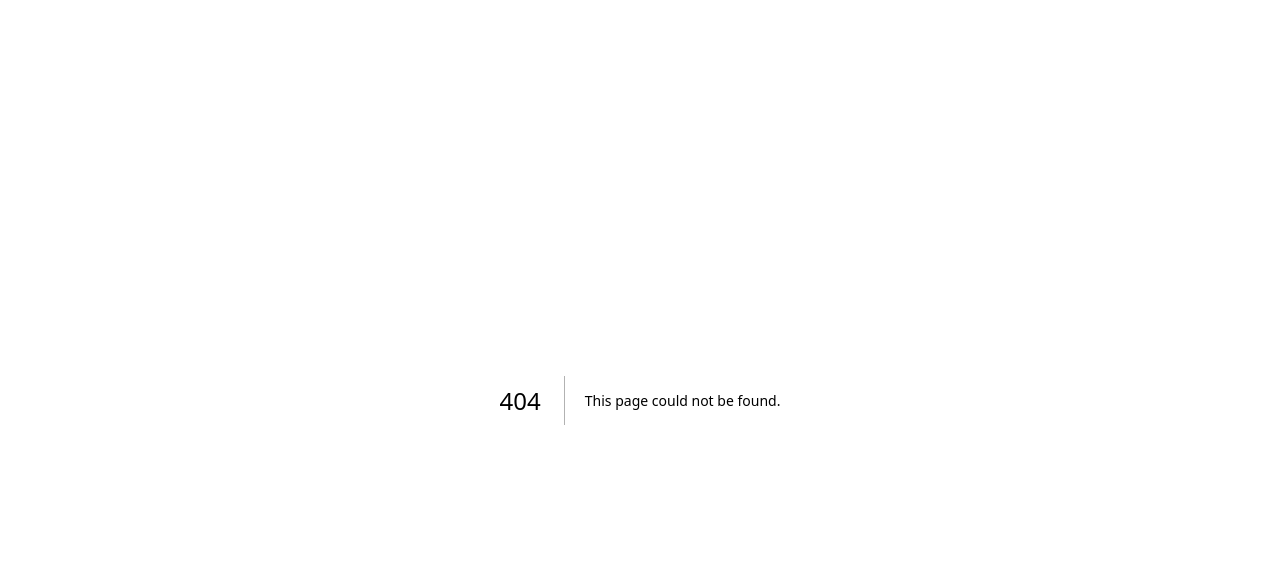
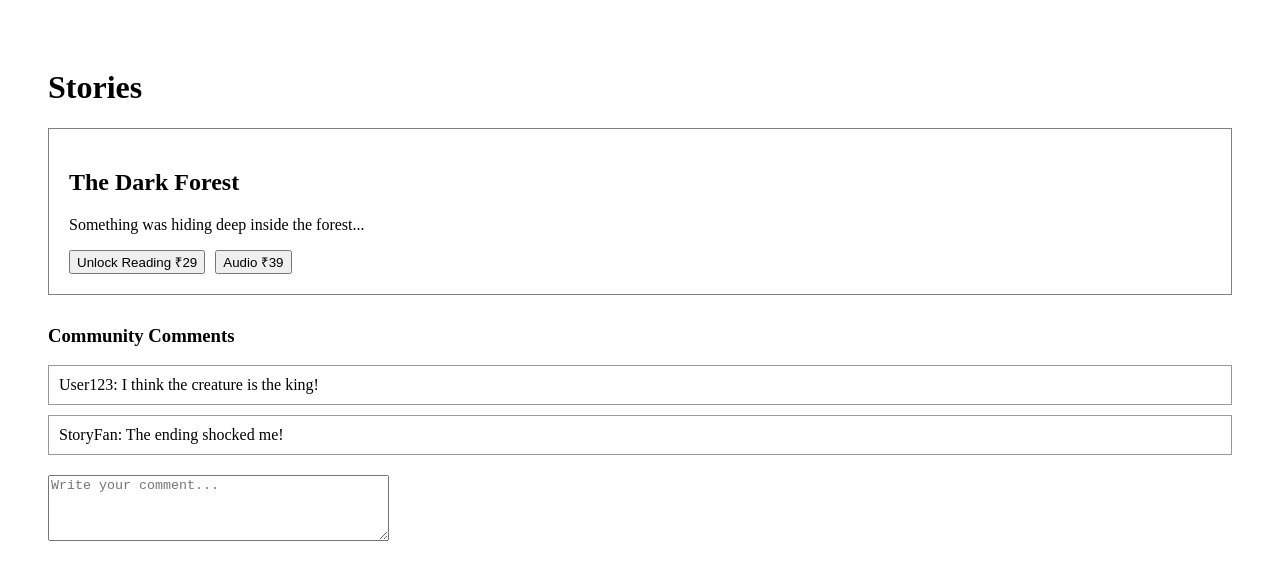
Before and after one commit to suravarapupadma095-beep/storybookverse, a Next.js app: page /stories in a window 1280 px wide. Before the commit this address had no page. Shown: the top 580 px of the page. Built offline with nearby package versions, Linux system fonts and the light colour scheme.

Commit message:
Create pages/stories.js

```diff
--- /dev/null
+++ b/pages/stories.js
@@ -0,0 +1,32 @@
+export default function Stories() {
+  return (
+    <div style={{padding:'40px'}}>
+      <h1>Stories</h1>
+
+      <div style={{border:'1px solid gray',padding:'20px',marginTop:'20px'}}>
+        <h2>The Dark Forest</h2>
+
+        <p>
+          Something was hiding deep inside the forest...
+        </p>
+
+        <button>Unlock Reading ₹29</button>
+        <button style={{marginLeft:'10px'}}>Audio ₹39</button>
+      </div>
+
+      <div style={{marginTop:'30px'}}>
+        <h3>Community Comments</h3>
+
+        <div style={{border:'1px solid #999',padding:'10px',marginBottom:'10px'}}>
+          User123: I think the creature is the king!
+        </div>
+
+        <div style={{border:'1px solid #999',padding:'10px'}}>
+          StoryFan: The ending shocked me!
+        </div>
+
+        <textarea placeholder="Write your comment..." rows="4" cols="40" style={{marginTop:'20px'}}></textarea>
+      </div>
+    </div>
+  )
+}
```
